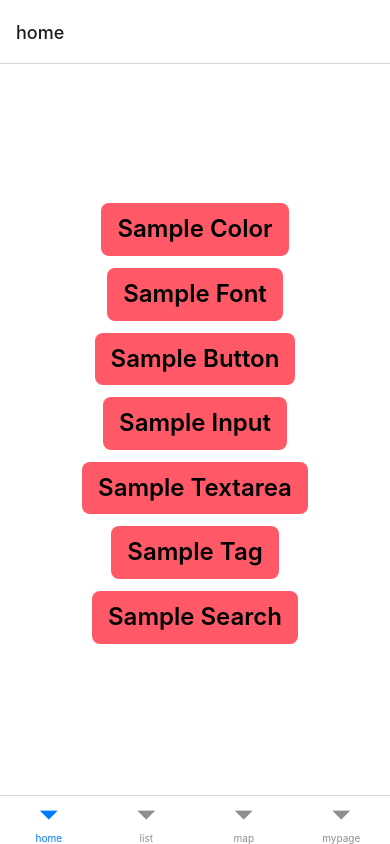
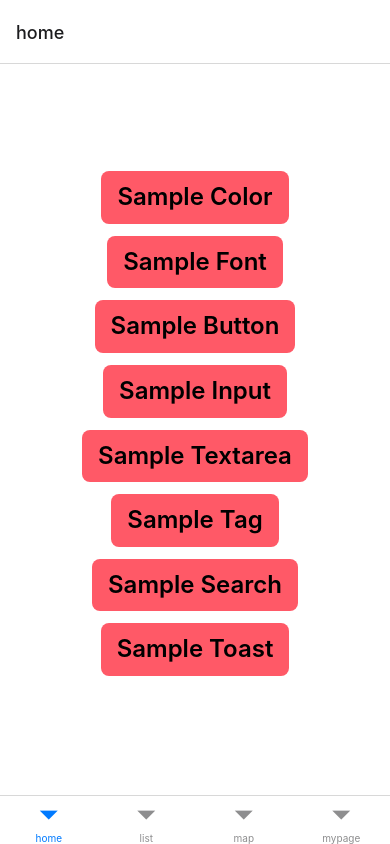
Before and after one commit to diningBuddy/fe, a React Native app: screen / in a window 390 px wide. Built offline with nearby package versions, Linux system fonts and the light colour scheme.

Commit message:
[KAN-215] toast 작업 - 기본 페이지

```diff
--- a/App.tsx
+++ b/App.tsx
@@ -19,6 +19,7 @@ import SampleInput from "./src/components/sample/SampleInput";
 import SampleTextArea from "./src/components/sample/SampleTextArea";
 import SampleTag from "./src/components/sample/SampleTag";
 import SampleSearch from "./src/components/sample/SampleSearch";
+import SampleToast from "./src/components/sample/SampleToast";
 
 export type Props = {
   label: string;
@@ -56,6 +57,7 @@ const App: React.FC<Props> = ({ label, onPress, color, ...rest }) => {
           <Stack.Screen name={RouteNames.SAMPLE_TEXTAREA} component={SampleTextArea} />
           <Stack.Screen name={RouteNames.SAMPLE_TAG} component={SampleTag} />
           <Stack.Screen name={RouteNames.SAMPLE_SEARCH} component={SampleSearch} />
+          <Stack.Screen name={RouteNames.SAMPLE_TOAST} component={SampleToast} />
         </Stack.Navigator>
       </NavigationContainer>
     </ThemeProvider>
--- /dev/null
+++ b/src/components/sample/SampleToast.tsx
@@ -0,0 +1,16 @@
+import styled from "styled-components/native";
+import {ScrollView} from "react-native";
+
+const SampleToast = () => {
+    return (
+        <ScrollViewContainer keyboardShouldPersistTaps="handled">
+        </ScrollViewContainer>
+    )
+}
+
+const ScrollViewContainer = styled(ScrollView)`
+  padding: 20px;
+  background-color: #ffffff;
+`;
+
+export default SampleToast;
--- a/src/screens/HomeScreen.tsx
+++ b/src/screens/HomeScreen.tsx
@@ -58,6 +58,12 @@ function HomeScreen({ navigation }: Props) {
         }}>
         <HeadingSemiBold24>Sample Search</HeadingSemiBold24>
       </SampleBtn>
+      <SampleBtn
+        onPress={() => {
+            navigation.navigate(RouteNames.SAMPLE_TOAST);
+        }}>
+      <HeadingSemiBold24>Sample Toast</HeadingSemiBold24>
+      </SampleBtn>
     </View>
   );
 }
--- a/src/utils/routes.ts
+++ b/src/utils/routes.ts
@@ -13,6 +13,7 @@ export const RouteNames = {
   SAMPLE_TEXTAREA: "sample-textarea" as const,
   SAMPLE_TAG: "sample-tag" as const,
   SAMPLE_SEARCH: "sample-search" as const,
+  SAMPLE_TOAST: "sample-toast" as const,
 };
 
 export type RootStackParamList = {
@@ -29,4 +30,5 @@ export type RootStackParamList = {
   [RouteNames.SAMPLE_TEXTAREA]: undefined;
   [RouteNames.SAMPLE_TAG]: undefined;
   [RouteNames.SAMPLE_SEARCH]: undefined;
+  [RouteNames.SAMPLE_TOAST]: undefined;
 };
```
